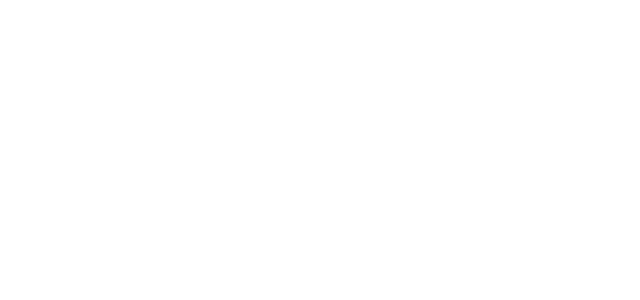
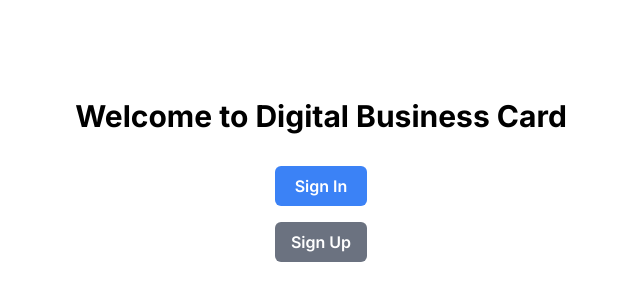
Before and after one commit to MaxAnii/Digi-cards, a Next.js app: page / in a window 1280 px wide. Shown: the part 220-520 px from the top of the page, without its empty margins (319-959 px from the left). Built offline with nearby package versions, Linux system fonts and the light colour scheme.

Commit message:
Created a landing page.

```diff
--- a/app/page.tsx
+++ b/app/page.tsx
@@ -1,3 +1,27 @@
-export default function Home() {
-	return <></>;
-}
+import React from "react";
+import Link from "next/link";
+const LandingPage = () => {
+	return (
+		<div className="min-h-screen  flex flex-col justify-center items-center">
+			<h1 className="text-3xl font-bold mb-8">
+				Welcome to Digital Business Card
+			</h1>
+			<div className="flex flex-col space-y-4">
+				<Link
+					href="/signin"
+					className="bg-blue-500 hover:bg-blue-600 text-white font-semibold py-2 px-4 rounded-md text-center w-full max-w-sm"
+				>
+					Sign In
+				</Link>
+				<Link
+					href="/signup"
+					className="bg-gray-500 hover:bg-gray-600 text-white font-semibold py-2 px-4 rounded-md text-center w-full max-w-sm"
+				>
+					Sign Up
+				</Link>
+			</div>
+		</div>
+	);
+};
+
+export default LandingPage;
```
